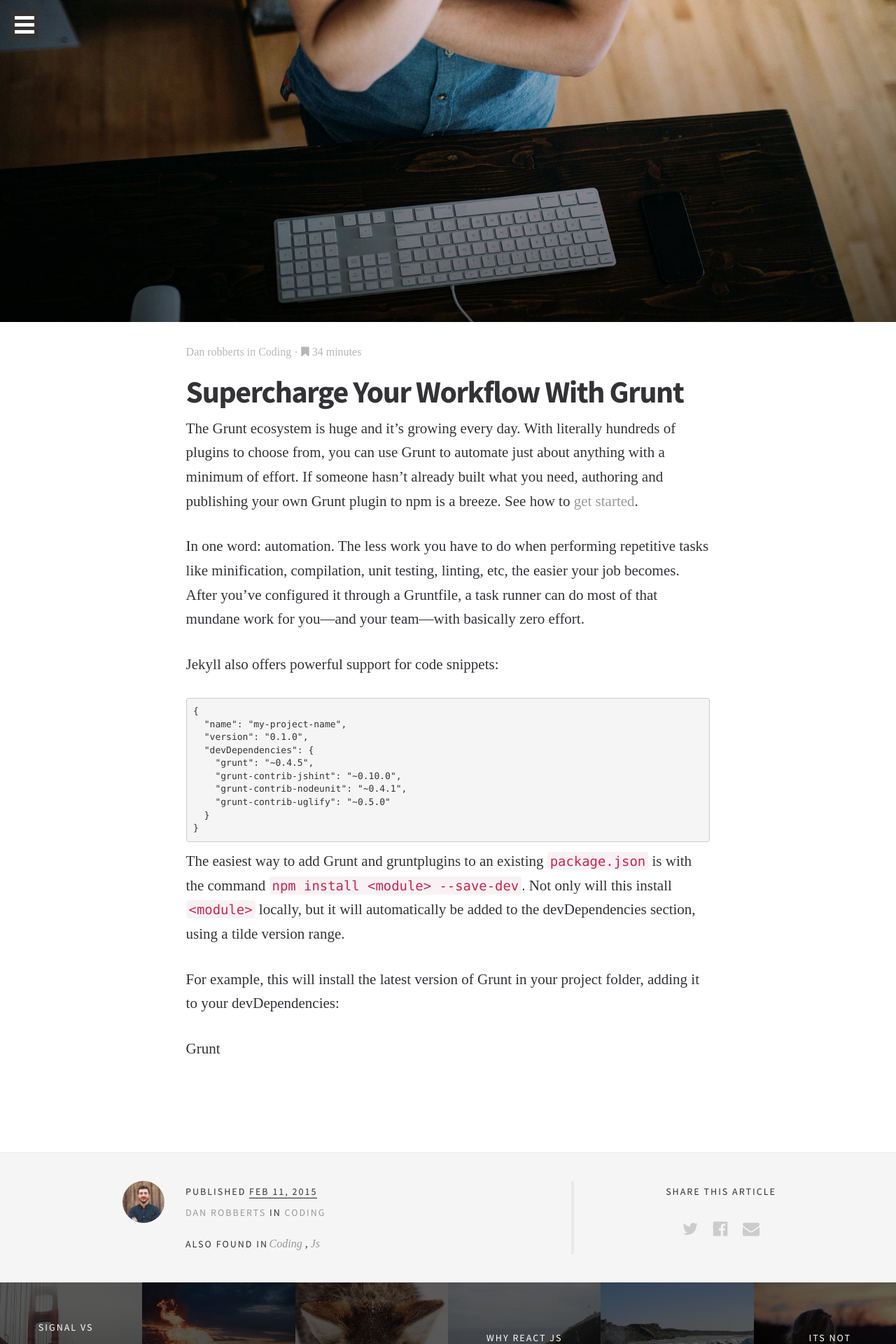
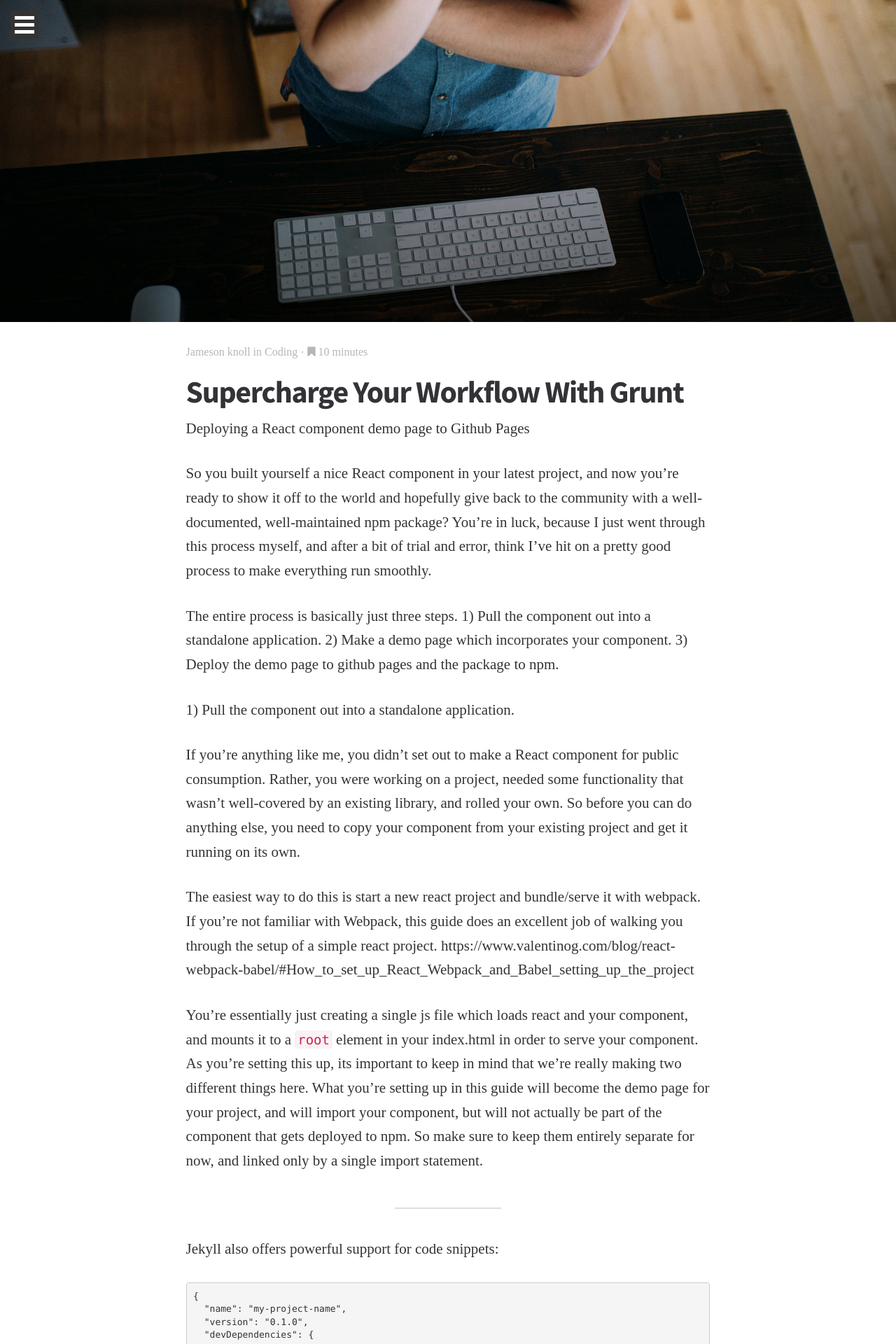
Before and after one commit to jmknoll/jekyll-blog, a Jekyll site: the page built from _posts/2015-02-15-supercharge-your-workflow-with-grunt.md, in a window 1280 px wide. Shown: the top 1920 px of the page at 70% size. Built offline with Jekyll 4.4.1, drawn with Linux system fonts in a browser that asks for light colours; some web fonts are replaced; some of the changed text lies outside the part shown.

Commit message:
start draft of deploy-react-component-demo-to-github-pages-and-npm article

```diff
--- a/Gemfile
+++ b/Gemfile
@@ -1,3 +1,4 @@
+ruby "2.3.1"
 # frozen_string_literal: true
 source "https://rubygems.org"
 
--- a/_posts/2015-02-15-supercharge-your-workflow-with-grunt.md
+++ b/_posts/2015-02-15-supercharge-your-workflow-with-grunt.md
@@ -1,20 +1,33 @@
 ---
 layout: post
 date: 2015-02-11 08:50:28
-categories: coding js
-author_name : Dan Robberts
-author_url : /author/dan
-author_avatar: dan
+categories: coding tutorial
+author_name : Jameson Knoll
+author_url : /author/jameson
+author_avatar: jameson
 show_avatar : true
-read_time : 34
+read_time : 10
 feature_image: feature-laptop
 show_related_posts: true
 square_related: recommend-laptop
 ---
 
-The Grunt ecosystem is huge and it's growing every day. With literally hundreds of plugins to choose from, you can use Grunt to automate just about anything with a minimum of effort. If someone hasn't already built what you need, authoring and publishing your own Grunt plugin to npm is a breeze. See how to [get started](http://gruntjs.com/).
+Deploying a React component demo page to Github Pages
 
-In one word: automation. The less work you have to do when performing repetitive tasks like minification, compilation, unit testing, linting, etc, the easier your job becomes. After you've configured it through a Gruntfile, a task runner can do most of that mundane work for you—and your team—with basically zero effort.
+So you built yourself a nice React component in your latest project, and now you're ready to show it off to the world and hopefully give back to the community with a well-documented, well-maintained npm package? You're in luck, because I just went through this process myself, and after a bit of trial and error, think I've hit on a pretty good process to make everything run smoothly.
+
+The entire process is basically just three steps. 1) Pull the component out into a standalone application. 2) Make a demo page which incorporates your component. 3) Deploy the demo page to github pages and the package to npm.
+
+1) Pull the component out into a standalone application.
+
+If you're anything like me, you didn't set out to make a React component for public consumption. Rather, you were working on a project, needed some functionality that wasn't well-covered by an existing library, and rolled your own. So before you can do anything else, you need to copy your component from your existing project and get it running on its own.
+
+The easiest way to do this is start a new react project and bundle/serve it with webpack. If you're not familiar with Webpack, this guide does an excellent job of walking you through the setup of a simple react project. https://www.valentinog.com/blog/react-webpack-babel/#How_to_set_up_React_Webpack_and_Babel_setting_up_the_project
+
+You're essentially just creating a single js file which loads react and your component, and mounts it to a `root` element in your index.html in order to serve your component. As you're setting this up, its important to keep in mind that we're really making two different things here. What you're setting up in this guide will become the demo page for your project, and will import your component, but will not actually be part of the component that gets deployed to npm. So make sure to keep them entirely separate for now, and linked only by a single import statement.
+
+
+---
 
 Jekyll also offers powerful support for code snippets:
 
```
Also changed, not shown: Gemfile.lock.
